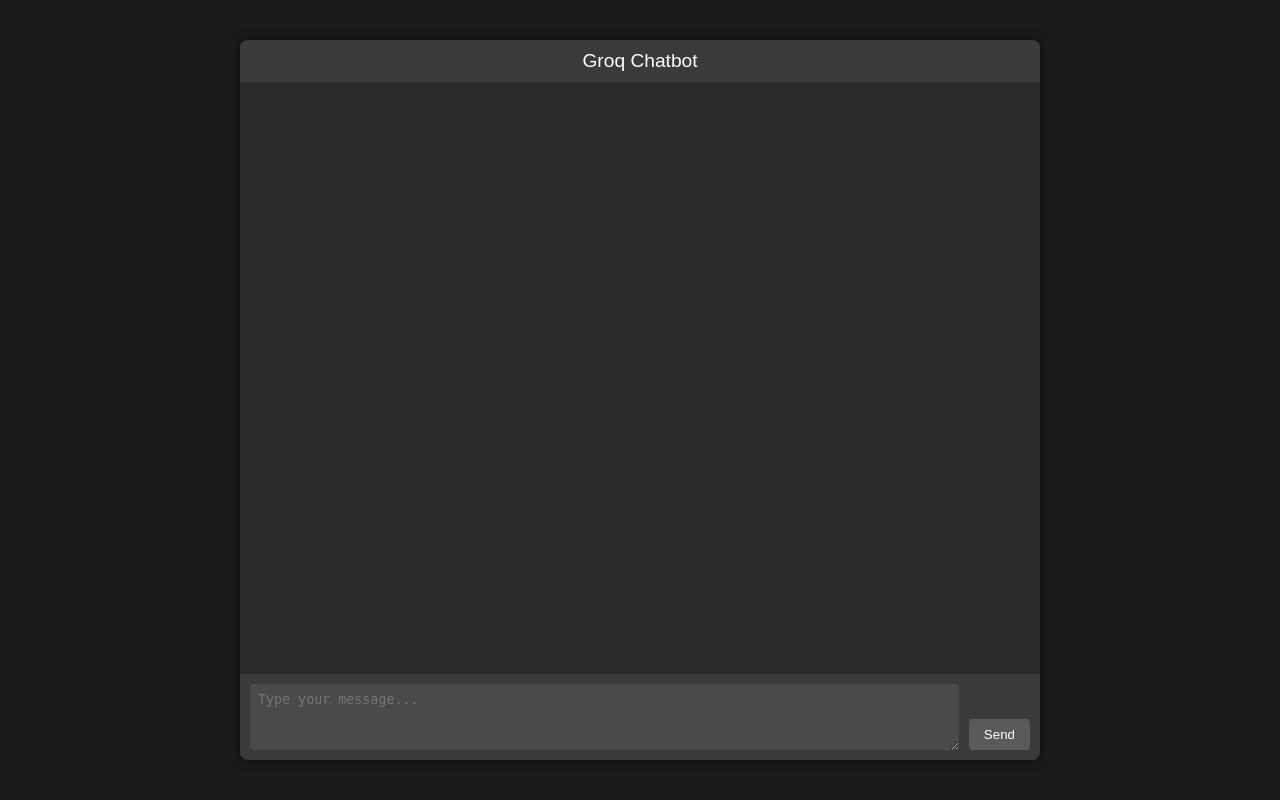
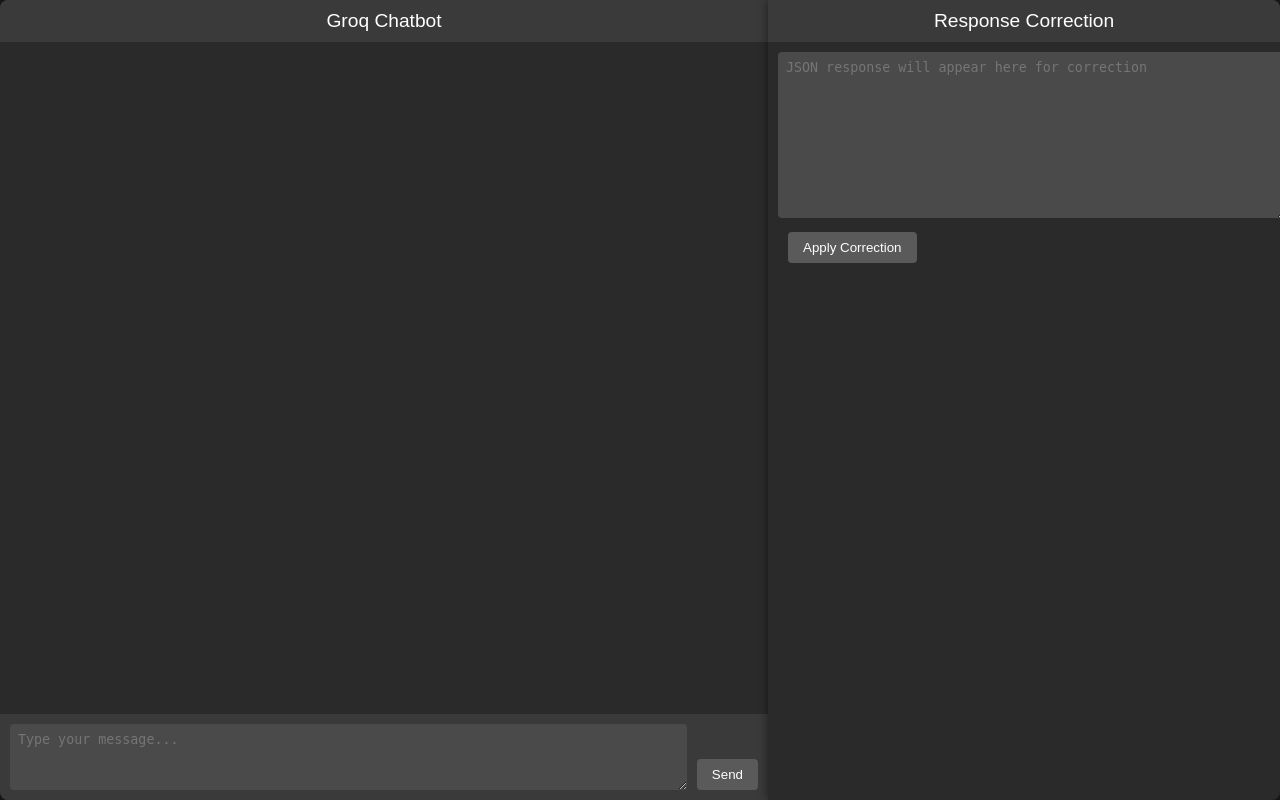
Before and after one commit to AbhijitKumarJ/AJ_LLM_Tool_Calling, a FastAPI app: page / in a window 1280 px wide. Run offline with FastAPI, Linux system fonts and the light colour scheme.

Commit message:
response correction added

```diff
--- a/templates/index.html
+++ b/templates/index.html
@@ -13,29 +13,34 @@
             margin: 0;
             padding: 0;
             display: flex;
-            justify-content: center;
-            align-items: center;
             height: 100vh;
         }
         .chat-container {
-            width: 90%;
-            max-width: 800px;
-            height: 90vh;
+            width: 60%;
             background-color: #2a2a2a;
-            border-radius: 8px;
+            border-radius: 8px 0 0 8px;
             overflow: hidden;
             box-shadow: 0 0 10px rgba(0,0,0,0.5);
             display: flex;
             flex-direction: column;
         }
-        .chat-header {
+        .correction-container {
+            width: 40%;
+            background-color: #2a2a2a;
+            border-radius: 0 8px 8px 0;
+            overflow: hidden;
+            box-shadow: 0 0 10px rgba(0,0,0,0.5);
+            display: flex;
+            flex-direction: column;
+        }
+        .chat-header, .correction-header {
             background-color: #3a3a3a;
             color: #ffffff;
             padding: 10px;
             text-align: center;
             font-size: 1.2em;
         }
-        .chat-messages {
+        .chat-messages, .correction-content {
             flex-grow: 1;
             overflow-y: auto;
             padding: 10px;
@@ -58,7 +63,7 @@
             padding: 10px;
             background-color: #3a3a3a;
         }
-        .chat-input textarea {
+        .chat-input textarea, #correctionText {
             flex-grow: 1;
             padding: 8px;
             border: none;
@@ -69,7 +74,7 @@
             min-height: 50px;
             max-height: 150px;
         }
-        .chat-input button {
+        .chat-input button, #applyCorrection {
             padding: 8px 15px;
             margin-left: 10px;
             border: none;
@@ -79,17 +84,22 @@
             cursor: pointer;
             align-self: flex-end;
         }
-        .chat-input button:hover {
+        .chat-input button:hover, #applyCorrection:hover {
             background-color: #6a6a6a;
         }
-        .confirmation-box {
-            background-color: #3a3a3a;
-            padding: 10px;
-            margin-top: 10px;
-            border-radius: 4px;
+        .error-message {
+            color: #ff6b6b;
+            font-style: italic;
         }
-        .confirmation-box button {
-            margin-right: 10px;
+        .debug-info {
+            font-size: 0.8em;
+            color: #999;
+            margin-top: 5px;
+        }
+        #correctionText {
+            width: 100%;
+            height: 300px;
+            margin-bottom: 10px;
         }
     </style>
 </head>
@@ -104,24 +114,18 @@
             <button id="sendButton">Send</button>
         </div>
     </div>
+    <div class="correction-container">
+        <div class="correction-header">Response Correction</div>
+        <div class="correction-content">
+            <textarea id="correctionText" placeholder="JSON response will appear here for correction"></textarea>
+            <button id="applyCorrection">Apply Correction</button>
+        </div>
+    </div>
 
     <script>
-        var GROQ_API_KEY = "{{ api_key }}";
-        // function sendMessage() {
-        //     const userInput = document.getElementById('userInput');
-        //     const chatMessages = document.getElementById('chatMessages');
+        // Replace with your actual Groq API key
+        const GROQ_API_KEY = '{{api_key}}';
 
-        //     if (userInput.value.trim() === '') return;
-
-        //     // Add user message to chat
-        //     addMessage(userInput.value, 'user-message');
-
-        //     // Clear input field
-        //     userInput.value = '';
-
-        //     // Simulate API call and response handling
-        //     simulateGroqResponse(chatMessages);
-        // }
         $(document).ready(function() {
             $('#sendButton').click(sendMessage);
             $('#userInput').keydown(function(e) {
@@ -130,6 +134,7 @@
                     sendMessage();
                 }
             });
+            $('#applyCorrection').click(applyCorrection);
         });
 
         function sendMessage() {
@@ -145,48 +150,10 @@
         }
 
         function addMessage(content, className) {
-            const chatMessages = document.getElementById('chatMessages');
-            const messageDiv = document.createElement('div');
-            messageDiv.className = `message ${className}`;
-            messageDiv.textContent = content;
-            chatMessages.appendChild(messageDiv);
-            chatMessages.scrollTop = chatMessages.scrollHeight;
+            $('#chatMessages').append(
+                $('<div>').addClass(`message ${className}`).text(content)
+            ).scrollTop($('#chatMessages')[0].scrollHeight);
         }
-
-        function simulateGroqResponse(chatMessages) {
-            // Simulating different response types
-            const responseTypes = ['normal', 'additional-info', 'confirmation'];
-            const randomType = responseTypes[Math.floor(Math.random() * responseTypes.length)];
-
-            setTimeout(() => {
-                switch(randomType) {
-                    case 'normal':
-                        addMessage("This is a normal response from the Groq API.", 'bot-message');
-                        break;
-                    case 'additional-info':
-                        addMessage("I need some additional information. What's your preferred programming language?", 'bot-message');
-                        break;
-                    case 'confirmation':
-                        const confirmationBox = document.createElement('div');
-                        confirmationBox.className = 'message bot-message confirmation-box';
-                        confirmationBox.innerHTML = `
-                            Do you want to proceed with this action?
-                            <button onclick="handleConfirmation(true)">Yes</button>
-                            <button onclick="handleConfirmation(false)">No</button>
-                        `;
-                        chatMessages.appendChild(confirmationBox);
-                        break;
-                }
-                chatMessages.scrollTop = chatMessages.scrollHeight;
-            }, 1000);
-        }
-
-        function handleConfirmation(confirmed) {
-            const response = confirmed ? "You confirmed the action." : "You declined the action.";
-            addMessage(response, 'bot-message');
-        }
-
-
 
         function callGroqAPI(userMessage) {
             $.ajax({
@@ -224,30 +191,37 @@
                     console.error('Error calling Groq API:', textStatus, errorThrown);
                     addMessage(`Error: ${textStatus}`, 'bot-message error-message');
                     if (jqXHR.responseText) {
-                        addMessage(`Debug Info: ${jqXHR.responseText}`, 'debug-info');
+                        const errorResponse = JSON.parse(jqXHR.responseText);
+                        if (errorResponse.error && errorResponse.error.failed_generation) {
+                            $('#correctionText').val(errorResponse.error.failed_generation);
+                        } else {
+                            $('#correctionText').val(jqXHR.responseText);
+                        }
                     }
                 }
             });
         }
 
-
-
         function handleGroqResponse(response) {
-            console.log(response)
             if (response.choices && response.choices.length > 0) {
-                const content = JSON.parse(response.choices[0].message.content);
-
-                // Assuming the JSON response has a 'response' field
-                if (content) {
-                    addMessage(content, 'bot-message');
-                } else {
-                    addMessage('Received a response, but it was not in the expected format.', 'bot-message error-message');
-                }
+                const content = response.choices[0].message.content;
+                addMessage(content, 'bot-message');
+                $('#correctionText').val(content);
             } else {
                 addMessage('Received an empty response from the API.', 'bot-message error-message');
             }
         }
 
+        function applyCorrection() {
+            const correctedText = $('#correctionText').val();
+            try {
+                const correctedJson = JSON.parse(correctedText);
+                addMessage('Correction applied successfully', 'bot-message');
+                handleGroqResponse({ choices: [{ message: { content: JSON.stringify(correctedJson, null, 2) } }] });
+            } catch (error) {
+                addMessage(`Error in JSON correction: ${error.message}`, 'bot-message error-message');
+            }
+        }
     </script>
 </body>
 </html>
```
Also changed, not shown: screen1.jpg (added).
